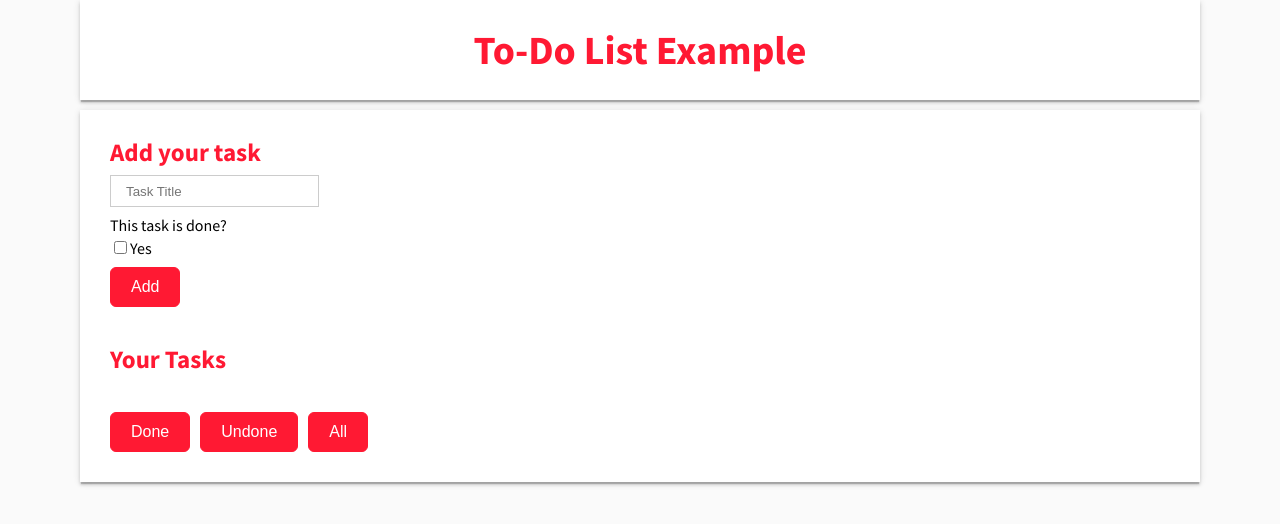
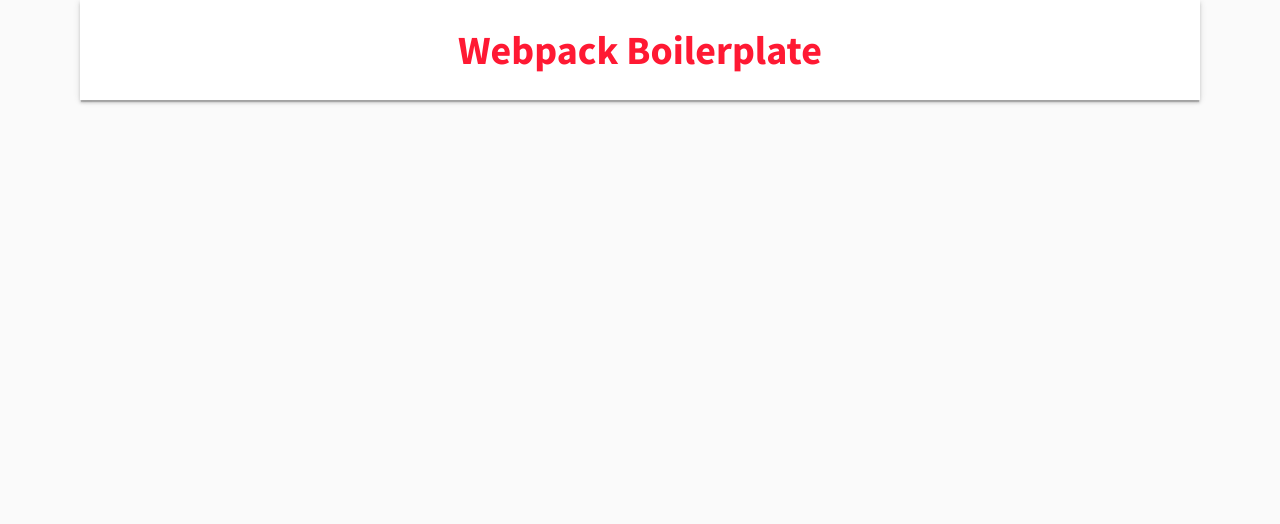
Before and after one commit to guialemao/boilerplate, a React app: page / in a window 1280 px wide. Shown: the top 524 px of the page. Built offline with nearby package versions, Linux system fonts and the light colour scheme.

Commit message:
Webpack boilerplate default

```diff
--- a/src/app.jsx
+++ b/src/app.jsx
@@ -11,8 +11,7 @@
     return (
       <div>
         <div className="wrapper">
-          <Title title="To-Do List Example" />
-          <TaskContainer />
+          <Title title="Webpack Boilerplate" />
         </div>
       </div>
     )
--- a/src/index.html
+++ b/src/index.html
@@ -6,7 +6,7 @@
     <meta http-equiv="X-UA-Compatible" content="ie=edge">
     <link href="https://fonts.googleapis.com/css?family=Source+Sans+Pro:300,400,700" rel="stylesheet">
     <script defer src="https://use.fontawesome.com/releases/v5.0.10/js/all.js" integrity="sha384-slN8GvtUJGnv6ca26v8EzVaR9DC58QEwsIk9q1QXdCU8Yu8ck/tL/5szYlBbqmS+" crossorigin="anonymous"></script>
-    <title>To-Do List</title>
+    <title>Boilerplate</title>
   </head>
   <body>
     <div id="root"></div>
```
Also changed, not shown: src/assets/media/calendar.png (deleted).
